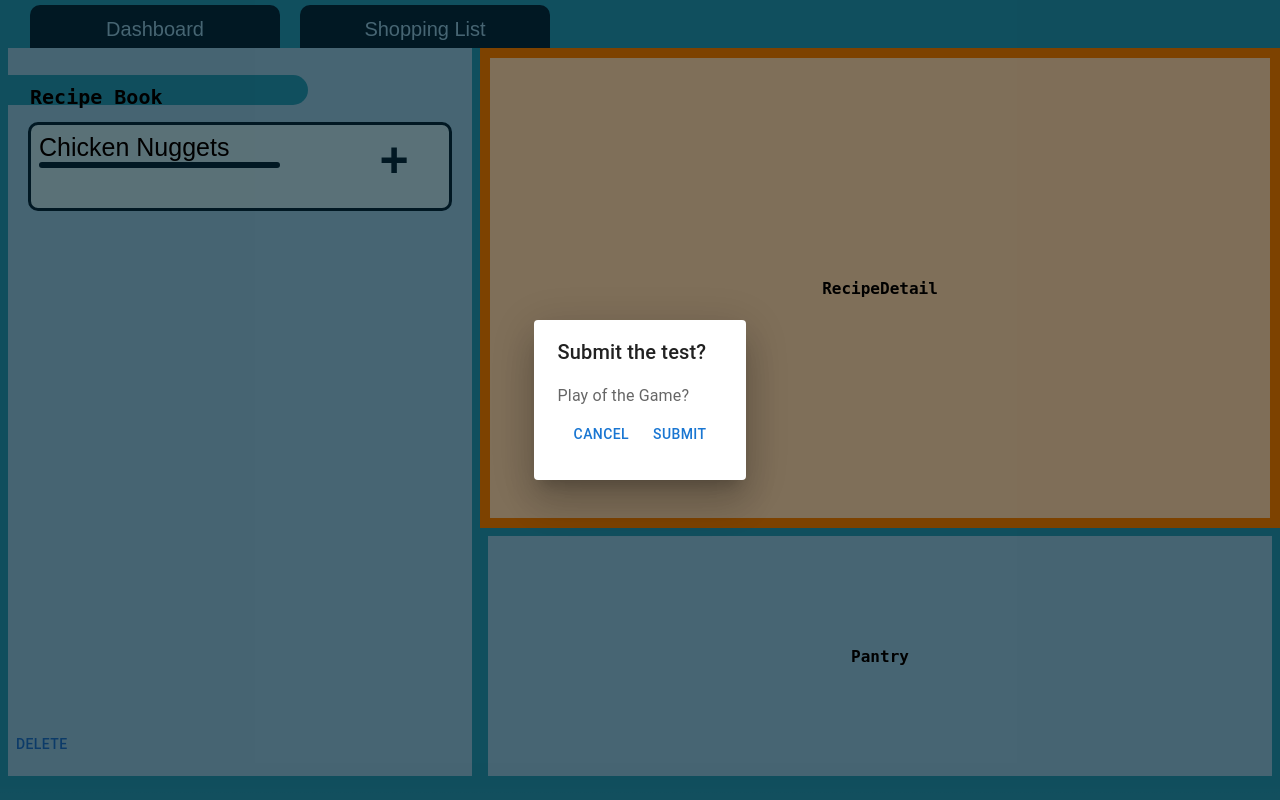
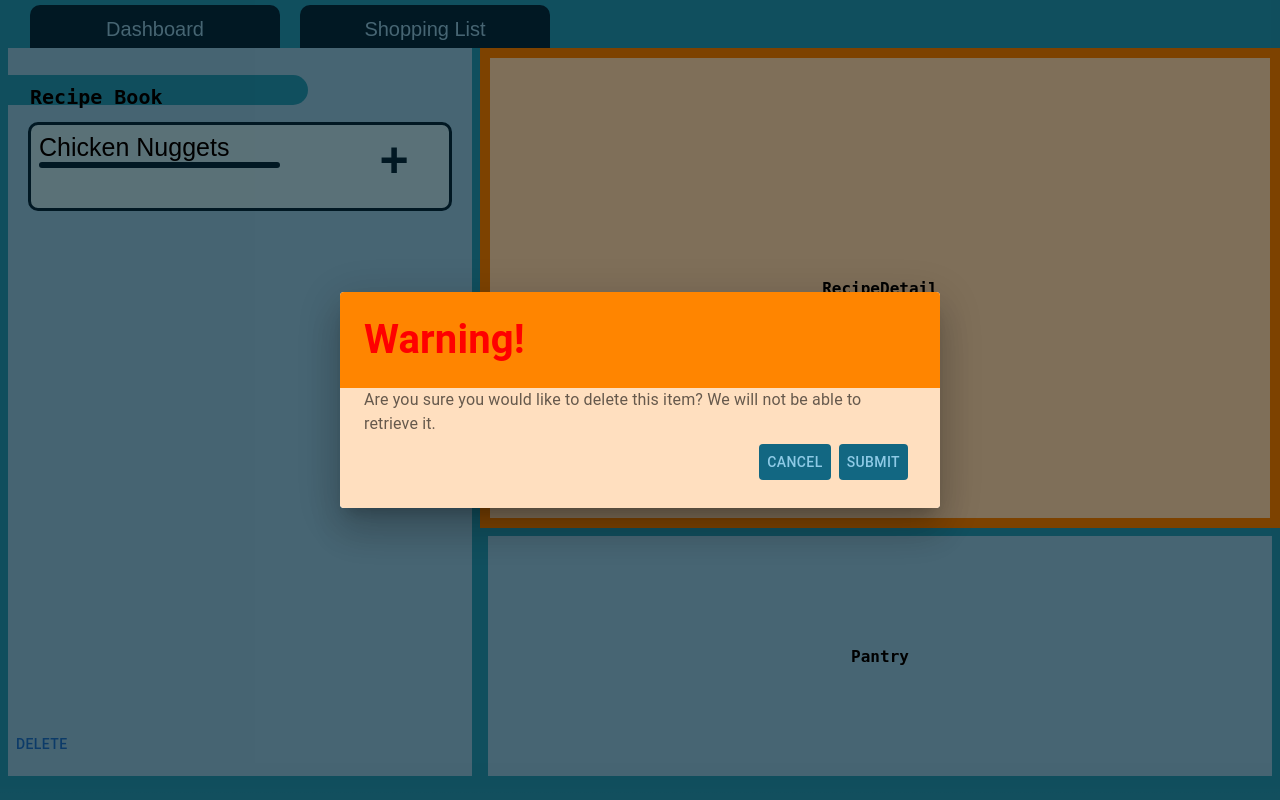
Before and after one commit to TWeiss21/CS458S23-Phood, a Next.js app: page / in a window 1280 px wide. Both pictures are taken after a click on the button "DELETE". Built offline with nearby package versions, Linux system fonts and the light colour scheme.

Commit message:
Warning Modal CSS
Added Css conformity to Warning Modal

```diff
--- a/components/RecipeList.jsx
+++ b/components/RecipeList.jsx
@@ -1,7 +1,16 @@
 import React from 'react'
 import { WarnMode } from './WarningModal'
+import recipies from '../mocks/Recipes.json'
 
+// for (let i=0; i< recipies.length; i++){
+//   console.log(recipies[i])
+// }
 
+//get the names of recipies
+recipies.forEach(getNames)
+function getNames(current){
+  console.log(current['recipe_name'])
+}
 
 const RecipeList = () =>{
   return(
@@ -16,7 +25,7 @@ const RecipeList = () =>{
         <button className="listPlus" id="listPlus">&#43;</button>
       </div>
     </div>
-   <WarnMode name='Delete' message='Play of the Game?'/>
+   <WarnMode name='Delete' message='Are you sure you would like to delete this item? We will not be able to retrieve it.'/>
   </div>
   )
 }
--- a/components/WarningModal.jsx
+++ b/components/WarningModal.jsx
@@ -21,15 +21,27 @@ return(
     open={open}
     onClose={()=> setOpen(false)}
     aria-labelledby='dialogTitle' aria-describedby='dialogText'>
-        <DialogTitle id='dialogTitle'>Submit the test?</DialogTitle>
-        <DialogContent aria-labelledby='dialogText'>
+        <DialogTitle
+        sx={{bgcolor: '#ff8500', color: 'red', align: 'right'}}
+        id='dialogTitle'>
+            <h1>
+            Warning!
+            </h1>
+        </DialogTitle>
+        <DialogContent
+        sx={{bgcolor: '#ffdfbf'}}
+        aria-labelledby='dialogText'>
             <DialogContentText>
                 {props.message}
             </DialogContentText>
             <DialogActions>
                 {/* We will need to change these onclick functions later to standardize which button was clicked and respond accordingly */}
-                <Button autoFocus onClick={()=> setOpen(false)}>Cancel</Button>
-                <Button onClick={()=> setOpen(false)}>Submit</Button>
+                <Button
+                sx={{ bgcolor: '#126782', color: '#8ecae6' }}
+                autoFocus onClick={()=> setOpen(false)}>Cancel</Button>
+                <Button
+                sx={{ bgcolor: '#126782', color: '#8ecae6' }}
+                onClick={()=> setOpen(false)}>Submit</Button>
             </DialogActions>
         </DialogContent>
     </Dialog>
```
